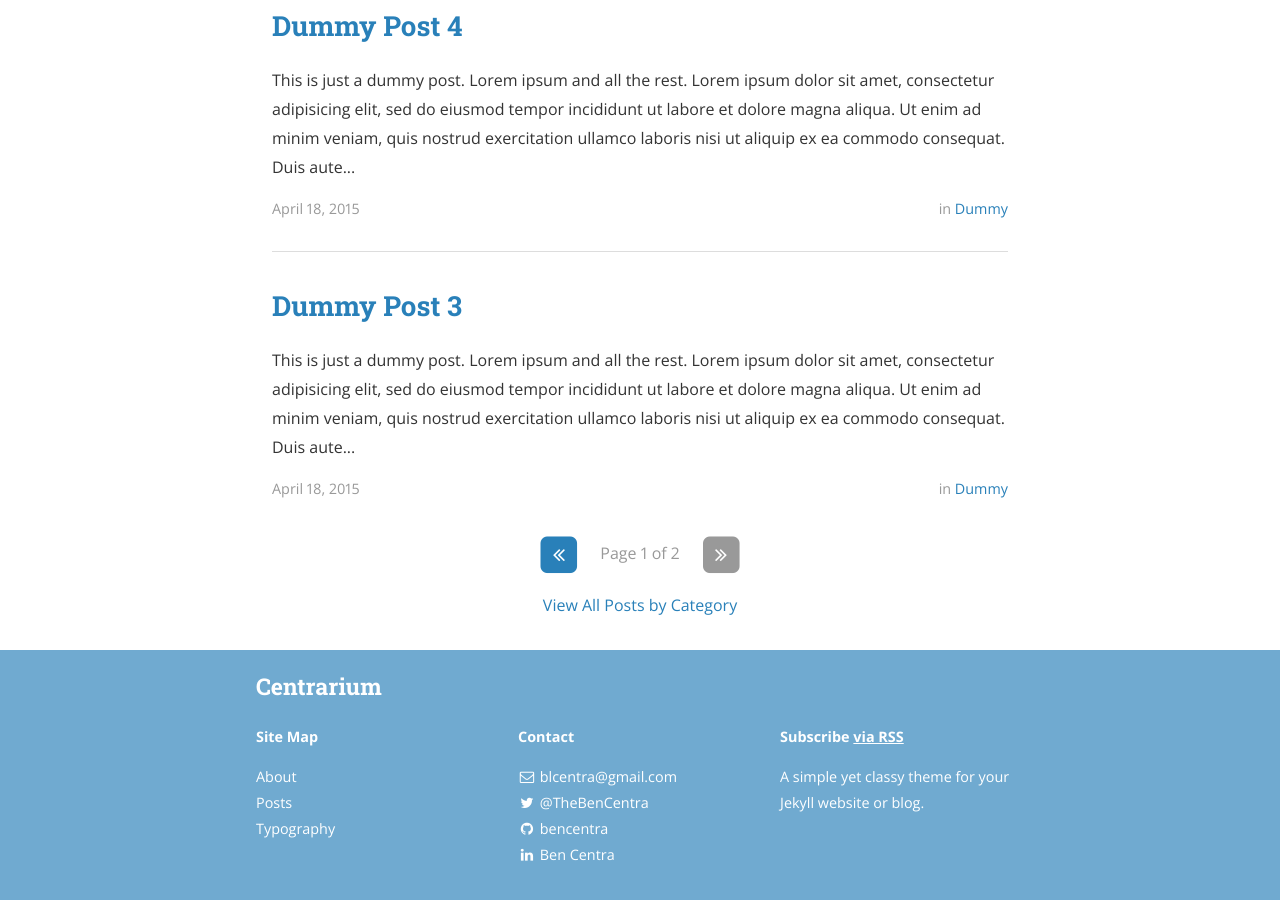
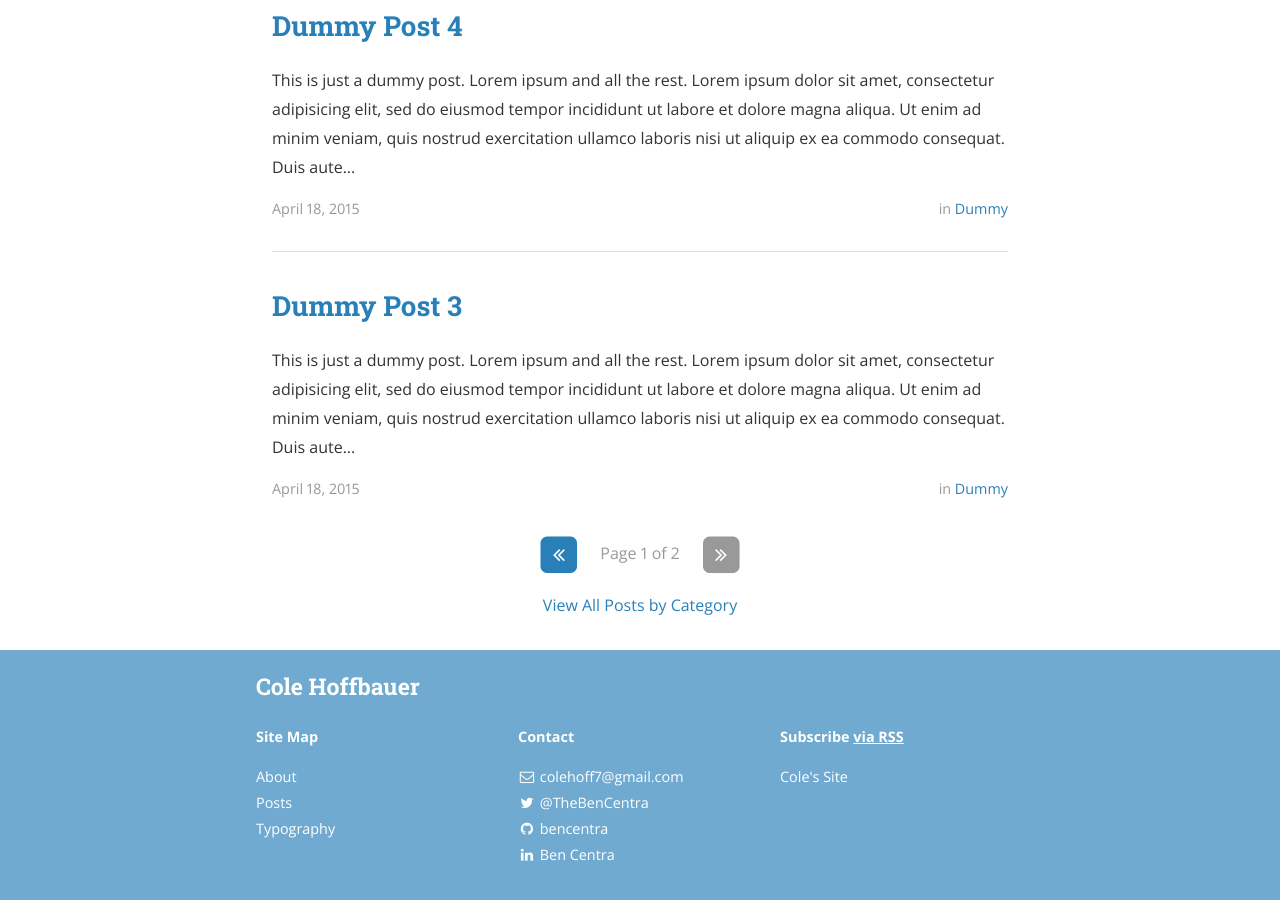
Before and after one commit to ColeHoff7/ColeHoff7.github.io, a Jekyll site: the page built from index.html, in a window 1280 px wide and 900 px high, scrolled down 1345 px. Built offline with Jekyll 4.4.1, drawn with Linux system fonts in a browser that asks for light colours; nearby versions of some CDN libraries; the list of posts is cut into pages by our own code; a style sheet for code colours, icons or effects is not loaded; some of the changed text lies outside the part shown.

Commit message:
config fix?

```diff
--- a/_config.yml
+++ b/_config.yml
@@ -1,17 +1,17 @@
 # External gems
 gems:
-  - jekyll-archives # Sorry, not GitHub pages friendly!
+  #- jekyll-archives # Sorry, not GitHub pages friendly!
   - jekyll-sitemap
 
 # Site settings
-title: Centrarium
-subtitle: "A simple yet classy theme for your Jekyll website or blog"
-email: blcentra@gmail.com
-name: Ben Centra
+title: Cole Hoffbauer
+subtitle: "A place for my random projects"
+email: colehoff7@gmail.com
+name: Cole Hoffbauer
 description: >
-  A simple yet classy theme for your Jekyll website or blog.
+  Cole's Site
 baseurl: "/centrarium/" # the subpath of your site, e.g. /blog/
-url: "http://bencentra.com" # the base hostname & protocol for your site
+url: "http://colehoff7.github.io/" # the base hostname & protocol for your site
 cover: "assets/header_image.jpg"
 logo: "assets/logo.png"
 
@@ -31,7 +31,7 @@ jekyll-archives:
     tag: '/tag/:name/'
 
 # Disqus comments
-disqus_shortname: bencentra
+#disqus_shortname: bencentra
 
 # Google analytics
 # ga_tracking_id: "UA-XXXX-1"
```
